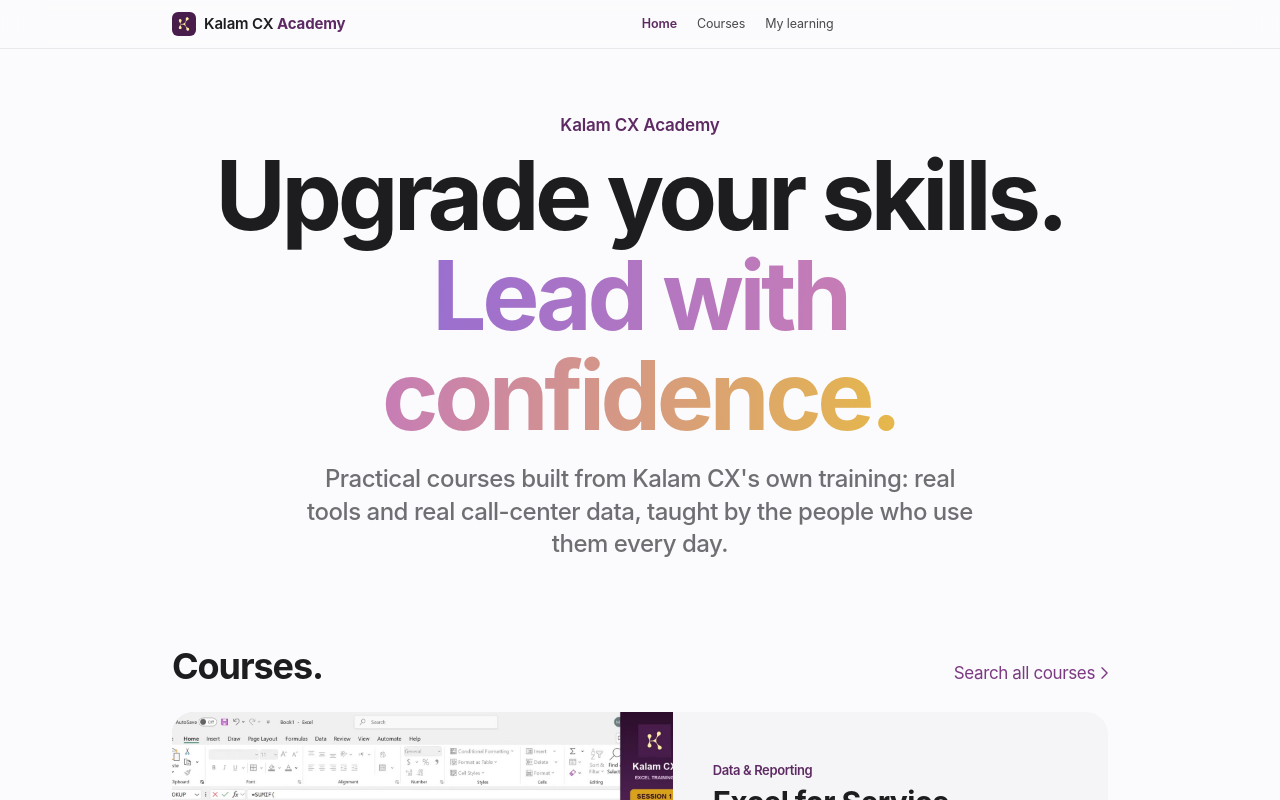
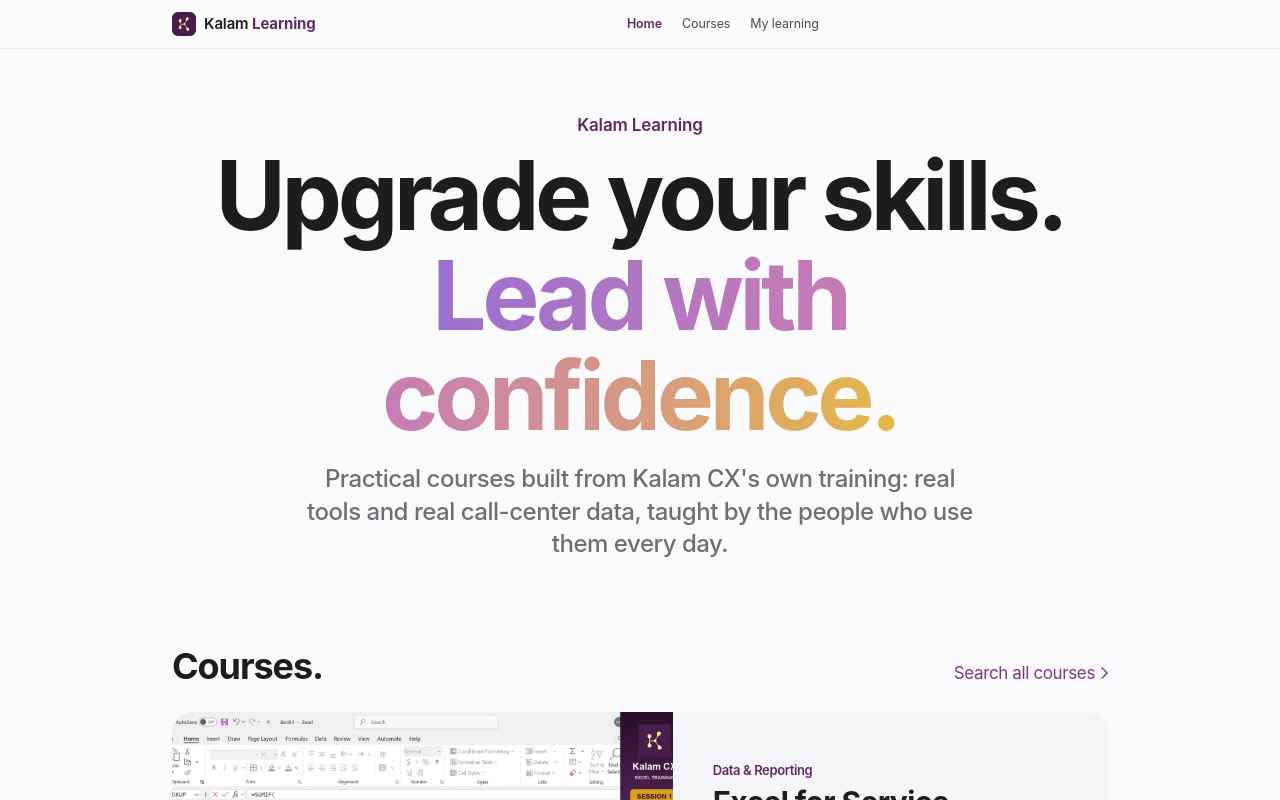
Before and after one commit to ma7moud3del-cmd/kalam-cx, a plain HTML site: page index.html in a window 1280 px wide. Shown: the top 800 px of the page. Drawn offline with Linux system fonts and the light colour scheme.

Commit message:
Rename the site to Kalam Learning
Header, tab titles, meta tags, 404 page, home eyebrow and catalog
platform.name now say "Kalam Learning". Breadcrumbs start at "Home".
The company name Kalam CX stays in the footer, bios and course text.
Repo names, URLs and the saved-progress key are unchanged.

Co-Authored-By: Claude Opus 5.5 <noreply@anthropic.com>
Claude-Session: https://claude.ai/code/session_01K63jUZLgvah2PzSvPGpuVe

```diff
--- a/assets/app.js
+++ b/assets/app.js
@@ -1,4 +1,4 @@
-/* Kalam CX Academy: a multi-course learning platform in a simple, Apple-style look.
+/* Kalam Learning: a multi-course learning platform in a simple, Apple-style look.
    Learner journey: Home › Explore or Categories › Course overview › Learning view (player + curriculum) › Final assessment.
    Content lives in data only: data/catalog.json lists categories (topics), instructors and courses; each course is
    courses/<id>/course.json (course → modules → lessons → resources / tests). Adding a course = adding data, no code changes.
@@ -136,7 +136,7 @@ async function boot() {
       try { const c = await (await fetch(r.data, { cache: 'no-cache' })).json(); c.base = c.base || r.data.replace(/course\.json$/, ''); if (r.partOf) c.partOf = r.partOf; return c; } catch (e) { return null; }
     }));
     list.filter(Boolean).forEach(c => { App.courses[c.id] = c; App.order.push(c.id); if (!c.soon) Store.mergeLegacy(c); });
-  } catch (e) { $('#app').innerHTML = '<section class="band"><div class="in"><h1 class="display">The Academy couldn\'t load.</h1><p class="sub">Check your connection and reload the page.</p></div></section>'; return; }
+  } catch (e) { $('#app').innerHTML = '<section class="band"><div class="in"><h1 class="display">Kalam Learning couldn\'t load.</h1><p class="sub">Check your connection and reload the page.</p></div></section>'; return; }
   if (App.cat.platform && App.cat.platform.footer) { $('#foot').textContent = App.cat.platform.footer; $('#foot').hidden = false; }
   route();
 }
@@ -198,7 +198,8 @@ function route() {
     if (shown !== null) { const h = $('#app h1'); if (h) { h.tabIndex = -1; h.focus({ preventScroll: true }); } }
   } else v.update();
   shown = key;
-  document.title = v.title === 'Kalam CX Academy' ? v.title : `${v.title} · Kalam CX Academy`;
+  const site = (App.cat && App.cat.platform && App.cat.platform.name) || 'Kalam Learning';
+  document.title = v.title === site ? v.title : `${v.title} · ${site}`;
   nav(parts[0] || '', c && !c.soon && c.type !== 'collection' ? c : null, parts[1], v.crumbs);
   reveal($('#app'));
 }
@@ -217,16 +218,16 @@ function nav(top, c, cur, crumbs) {
   ${links.length ? `<nav class="lpages" aria-label="Course: ${esc(c.title)}">${links.map(([t, h, on]) => `<a href="${h}"${on ? ' aria-current="page" class="on"' : ''}>${esc(t)}</a>`).join('')}</nav>` : ''}</div>`;
   ln.hidden = false;
 }
-/* breadcrumb trail for a course page: Academy › Category › Course [› page] */
+/* breadcrumb trail for a course page: Home › Category › Course [› page] */
 function trail(c, ...more) {
-  const t = topicOf(c), out = [['Academy', '#/']];
+  const t = topicOf(c), out = [['Home', '#/']];
   if (t) out.push([t.name, `#/categories/${t.id}`]);
   out.push([c.navTitle || c.title, `#/${c.id}`]);
   return out.concat(more);
 }
 const io = 'IntersectionObserver' in window ? new IntersectionObserver(es => es.forEach(e => { if (e.isIntersecting) { e.target.classList.add('seen'); io.unobserve(e.target); } }), { rootMargin: '0px 0px -8% 0px' }) : null;
 function reveal(scope) { $$('.rv:not(.seen)', scope).forEach(el => io ? io.observe(el) : el.classList.add('seen')); setTimeout(() => { if (!$('.rv.seen', scope)) $$('.rv', scope).forEach(el => el.classList.add('seen')); }, 2500); }
-const notFound = () => ({ title: 'Page not found', html: '<section class="band"><div class="in narrow center"><h1 class="display">This page isn\'t here.</h1><p class="sub center">The link may be old.</p><a class="pill big" href="#/">Go to the Academy</a></div></section>' });
+const notFound = () => ({ title: 'Page not found', html: '<section class="band"><div class="in narrow center"><h1 class="display">This page isn\'t here.</h1><p class="sub center">The link may be old.</p><a class="pill big" href="#/">Go to the home page</a></div></section>' });
 
 /* ---------- course cards ---------- */
 function coverOf(c) {
@@ -266,8 +267,8 @@ function home() {
   const P = App.cat.platform, L = live(), planned = listed().filter(c => c.soon);
   const started = L.filter(c => Store.started(c.id)).sort((a, b) => Store.at(b.id) - Store.at(a.id)).slice(0, 3);
   const empty = App.topics.filter(t => !listed().some(c => topicId(c) === t.id));
-  return { title: 'Kalam CX Academy', html: `<section class="hero compact"><div class="in">
-  <p class="eyebrow center rv">${esc(P.name || 'Kalam CX Academy')}</p>
+  return { title: P.name || 'Kalam Learning', html: `<section class="hero compact"><div class="in">
+  <p class="eyebrow center rv">${esc(P.name || 'Kalam Learning')}</p>
   <h1 class="mega center rv">Upgrade your skills.<br><span class="grad">Lead with confidence.</span></h1>
   <p class="sub center wide rv">${esc(P.intro)}</p></div></section>
  ${started.length ? `<div class="band tight"><div class="in"><h2 class="headline small2 rv">Continue learning.</h2><div class="rows">${started.map(resumeRow).join('')}</div></div></div>` : ''}
@@ -323,7 +324,7 @@ function explore(Q) {
     history.replaceState(null, '', '#/explore' + (P.toString() ? '?' + P : '')); draw();
   }
   let timer = 0;
-  return { title: 'Courses', crumbs: [['Academy', '#/'], ['Courses']], html, after() {
+  return { title: 'Courses', crumbs: [['Home', '#/'], ['Courses']], html, after() {
     draw();
     $('#flt').addEventListener('change', push);
     $('[data-search]').addEventListener('submit', e => { e.preventDefault(); push(); });
@@ -334,14 +335,14 @@ function explore(Q) {
 
 /* ---------- categories ---------- */
 function categories() {
-  return { title: 'Categories', crumbs: [['Academy', '#/'], ['Categories']], html: `<section><div class="band slim"><div class="in">
+  return { title: 'Categories', crumbs: [['Home', '#/'], ['Categories']], html: `<section><div class="band slim"><div class="in">
   <h1 class="display rv">Categories.</h1><p class="sub wide rv">Courses grouped by topic. Topics without courses yet are marked as planned.</p>
   <div class="cats big">${App.topics.map(catTile).join('')}</div></div></div></section>` };
 }
 function category(id) {
   const t = App.topics.find(x => x.id === id); if (!t) return notFound();
   const L = listed().filter(c => topicId(c) === id), n = L.filter(c => !c.soon).length;
-  return { title: t.name, crumbs: [['Academy', '#/'], ['Categories', '#/categories'], [t.name]], html: `<section><div class="band slim"><div class="in">
+  return { title: t.name, crumbs: [['Home', '#/'], ['Categories', '#/categories'], [t.name]], html: `<section><div class="band slim"><div class="in">
   <p class="eyebrow rv">Category</p><h1 class="display rv">${esc(t.name)}.</h1>${t.blurb ? `<p class="sub wide rv">${esc(t.blurb)}</p>` : ''}
   ${L.length ? `<div class="cgrid">${L.map(c => ccard(c)).join('')}</div>` : ''}
   ${!n ? `<div class="empty"><h3>No courses here yet.</h3><p>This topic is planned. Courses will appear here when they are published.</p><a class="pill" href="#/explore">See available courses</a></div>` : ''}</div></div></section>` };
@@ -351,14 +352,14 @@ function category(id) {
 function myLearning() {
   const l = live().filter(c => Store.started(c.id)).sort((a, b) => Store.at(b.id) - Store.at(a.id));
   const ext = App.order.map(id => App.courses[id]).filter(c => c.partOf && Store.started(c.id));
-  return { title: 'My learning', crumbs: [['Academy', '#/'], ['My learning']], html: `<section><div class="band slim"><div class="in narrow">
+  return { title: 'My learning', crumbs: [['Home', '#/'], ['My learning']], html: `<section><div class="band slim"><div class="in narrow">
   <h1 class="display rv">My learning.</h1><p class="sub wide rv">Saved in this browser only. There are no accounts yet, so on another phone or laptop you start fresh.</p>
   ${l.length ? `<div class="rows">${l.map(resumeRow).join('')}</div>` : `<div class="empty"><h3>Nothing started yet.</h3><p>Pick a course and press Start. It will show up here with your progress.</p><a class="pill" href="#/explore">Explore courses</a></div>`}
   ${ext.length ? `<p class="note left">Also watched: ${ext.map(c => `<a href="#/${c.partOf}/extras">${esc(c.title)}</a>`).join(', ')}.</p>` : ''}</div></div></section>` };
 }
 function soonPage(c) {
   const t = topicOf(c);
-  return { title: c.title, crumbs: [['Academy', '#/'], ...(t ? [[t.name, `#/categories/${t.id}`]] : []), [c.title]], html: `<section><div class="band"><div class="in narrow center">
+  return { title: c.title, crumbs: [['Home', '#/'], ...(t ? [[t.name, `#/categories/${t.id}`]] : []), [c.title]], html: `<section><div class="band"><div class="in narrow center">
   <p class="eyebrow center">Planned</p><h1 class="display center">${esc(c.title)}</h1><p class="sub center wide">${esc(c.subtitle || 'This course is being prepared.')} It isn't available yet.</p>
   <a class="pill big" href="#/explore">See available courses</a></div></div></section>` };
 }
--- a/data/catalog.json
+++ b/data/catalog.json
@@ -1,7 +1,7 @@
 {
- "_about": "Topics and trainings of Kalam CX Academy. Order here = order on the site. Fields are explained in CONTENT.md.",
+ "_about": "Topics and trainings of Kalam Learning. Order here = order on the site. Fields are explained in CONTENT.md.",
  "platform": {
-  "name": "Kalam CX Academy",
+  "name": "Kalam Learning",
   "tagline": "Practical skills for the people who run customer experience.",
   "intro": "Practical courses built from Kalam CX's own training: real tools and real call-center data, taught by the people who use them every day.",
   "audience": [
--- a/index.html
+++ b/index.html
@@ -3,9 +3,9 @@
 <head>
 <meta charset="utf-8">
 <meta name="viewport" content="width=device-width,initial-scale=1,viewport-fit=cover">
-<title>Kalam CX Academy</title>
-<meta name="description" content="Kalam CX Academy: free, practical trainings for customer-experience teams, grouped by topic.">
-<meta property="og:title" content="Kalam CX Academy">
+<title>Kalam Learning</title>
+<meta name="description" content="Kalam Learning: free, practical trainings for customer-experience teams, grouped by topic.">
+<meta property="og:title" content="Kalam Learning">
 <meta property="og:description" content="Free, practical trainings for customer-experience teams.">
 <meta property="og:image" content="courses/excel/img/posters/s1-hero.jpg">
 <meta name="robots" content="noindex">
@@ -13,19 +13,19 @@
 <link rel="icon" href="img/kalam-mark.png">
 <link rel="preconnect" href="https://fonts.googleapis.com"><link rel="preconnect" href="https://fonts.gstatic.com" crossorigin>
 <link href="https://fonts.googleapis.com/css2?family=Inter:opsz,wght@14..32,400;14..32,500;14..32,600;14..32,700&display=swap" rel="stylesheet">
-<link rel="stylesheet" href="assets/app.css?v=a6847e86">
+<link rel="stylesheet" href="assets/app.css?v=453adebf">
 </head>
 <body>
 <a class="skip" href="#app" id="skip">Skip to main content</a>
 <header id="gn"><div class="in">
- <a class="brand" href="#/"><img src="img/kalam-mark.png" alt=""><span>Kalam CX <b>Academy</b></span></a>
+ <a class="brand" href="#/"><img src="img/kalam-mark.png" alt=""><span>Kalam <b>Learning</b></span></a>
  <button id="menu" aria-label="Menu" aria-expanded="false" aria-controls="nav"><i></i><i></i></button>
  <nav id="nav" aria-label="Main"></nav>
 </div></header>
 <div id="lnav" class="lnav" hidden></div>
-<main id="app"><p class="loading">Loading the Academy…</p><noscript><p class="loading">Kalam CX Academy needs JavaScript turned on.</p></noscript></main>
+<main id="app"><p class="loading">Loading Kalam Learning…</p><noscript><p class="loading">Kalam Learning needs JavaScript turned on.</p></noscript></main>
 <footer><div class="in"><p id="foot" hidden></p><div class="fl"><img src="img/kalam-logo.png" alt="Kalam CX"><span>Kalam CX · Learning &amp; Development · 2026</span></div></div></footer>
 <div id="ytm" class="ytm" hidden><div class="ytbox" role="dialog" aria-modal="true" aria-labelledby="ytt"><div class="ytframe"></div><div class="ytbar"><div><small id="ytc"></small><b id="ytt"></b></div><div class="ytact"><a id="ytl" class="link" target="_blank" rel="noopener">Open on YouTube</a><button id="ytx" class="pill">Close</button></div></div></div></div>
-<script src="assets/app.js?v=a6847e86" defer></script>
+<script src="assets/app.js?v=453adebf" defer></script>
 </body>
 </html>
```
Also changed, not shown: 404.html (+2 -2 lines).
